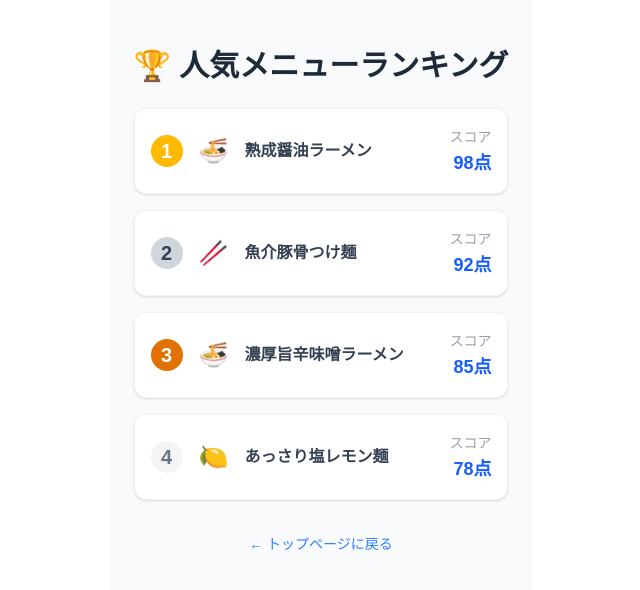
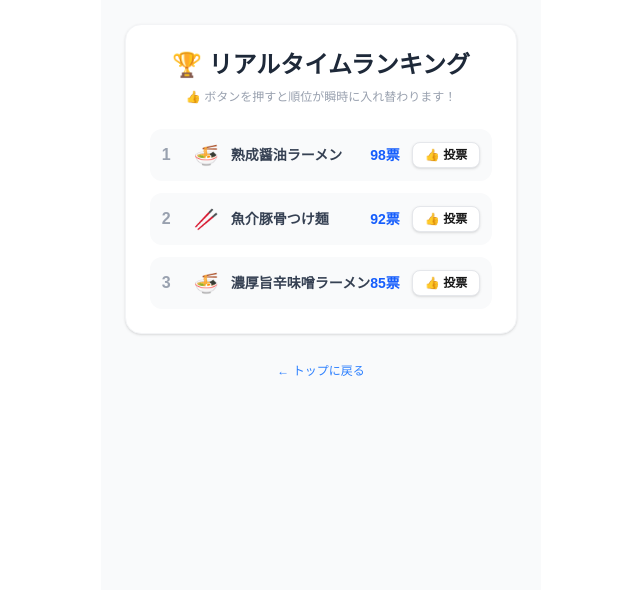
Before and after one commit to tatsutaa/nanzanculturalfestival, a Next.js app: page /ranking in a window 1280 px wide. Shown: the top 590 px of the page, without its empty margins (319-959 px from the left). Built offline with nearby package versions, Linux system fonts and the light colour scheme.

Commit message:
Firebaseを導入して完全遠隔リアルタイム化

```diff
--- /dev/null
+++ b/app/firebase.js
@@ -0,0 +1,20 @@
+import { initializeApp, getApps, getApp } from "firebase/app";
+import { getDatabase } from "firebase/database"; // 💡 データベース用のツールを読み込む
+
+const firebaseConfig = {
+  apiKey: "AIzaSyBs2Fm33hl_nhpKbv9Vx18Sm2Pe1Fs6B1g",
+  authDomain: "my-ticket-app-5b992.firebaseapp.com",
+  // 👇 ここが重要です！あなたのプロジェクトIDを元に自動生成されるURLを追加しました
+  databaseURL: "https://firebaseio.com",
+  projectId: "my-ticket-app-5b992",
+  storageBucket: "my-ticket-app-5b992.firebasestorage.app",
+  messagingSenderId: "825896838698",
+  appId: "1:825896838698:web:8800f62570070b48e54553",
+  measurementId: "G-FWL7NHZ59Y"
+};
+
+// サーバーサイドでの二重初期化を防ぐNext.js用の設定
+const app = getApps().length === 0 ? initializeApp(firebaseConfig) : getApp();
+const db = getDatabase(app); // 💡 データベースを初期化
+
+export { db }; // 💡 他のファイル（page.tsx）で使えるように「db」を外に公開する
--- a/app/ranking/page.tsx
+++ b/app/ranking/page.tsx
@@ -1,62 +1,51 @@
-import React from "react";
+"use client";
 
-// 🏆 ダミーのランキングデータ（ここを書き換えると表示が自動で変わります）
-const itemsData = [
-  { id: 1, name: "熟成醤油ラーメン", score: 98, image: "🍜" },
-  { id: 2, name: "濃厚旨辛味噌ラーメン", score: 85, image: "🍜" },
-  { id: 3, name: "魚介豚骨つけ麺", score: 92, image: "🥢" },
-  { id: 4, name: "あっさり塩レモン麺", score: 78, image: "🍋" },
-];
+import React, { useState } from "react";
 
-export default function RankingPage() {
-  // 💡 データを点数（score）が高い順に自動で並び替える処理
-  const sortedItems = [...itemsData].sort((a, b) => b.score - a.score);
+export default function RealtimeRankingPage() {
+  // 🏆 ランキング専用の状態管理
+  const [items, setItems] = useState([
+    { id: 1, name: "熟成醤油ラーメン", score: 98, image: "🍜" },
+    { id: 2, name: "濃厚旨辛味噌ラーメン", score: 85, image: "🍜" },
+    { id: 3, name: "魚介豚骨つけ麺", score: 92, image: "🥢" },
+  ]);
+
+  const handleVote = (id: number) => {
+    setItems(items.map(item => item.id === id ? { ...item, score: item.score + 1 } : item));
+  };
+
+  const sortedItems = [...items].sort((a, b) => b.score - a.score);
 
   return (
     <div className="max-w-md mx-auto min-h-screen p-6 bg-gray-50">
-      <h1 className="text-3xl font-extrabold text-center my-6 text-gray-800">
-        🏆 人気メニューランキング
-      </h1>
+      <div className="p-6 bg-white rounded-2xl shadow-sm border border-gray-100">
+        <h1 className="text-2xl font-black text-gray-800 mb-2 text-center">
+          🏆 リアルタイムランキング
+        </h1>
+        <p className="text-xs text-gray-400 mb-6 text-center">👍 ボタンを押すと順位が瞬時に入れ替わります！</p>
 
-      <div className="flex flex-col gap-4">
-        {/* 💡 .map() を使って、並び替えたデータを1つずつ画面に出力 */}
-        {sortedItems.map((item, index) => {
-          const rank = index + 1; // 順位（1から始まる）
-
-          return (
-            <div
-              key={item.id}
-              className="flex items-center justify-between p-4 bg-white rounded-xl shadow-sm border border-gray-100"
-            >
-              {/* 左側：順位と名前 */}
-              <div className="flex items-center gap-4">
-                <span className={`text-xl font-black w-8 h-8 flex items-center justify-center rounded-full ${
-                  rank === 1 ? "bg-amber-400 text-white" :
-                  rank === 2 ? "bg-gray-300 text-gray-700" :
-                  rank === 3 ? "bg-amber-600 text-white" : "bg-gray-100 text-gray-500"
-                }`}>
-                  {rank}
-                </span>
-                <span className="text-2xl">{item.image}</span>
-                <span className="font-bold text-gray-700">{item.name}</span>
+        <div className="flex flex-col gap-3">
+          {sortedItems.map((item, index) => (
+            <div key={item.id} className="flex items-center justify-between p-3 bg-gray-50 rounded-xl">
+              <div className="flex items-center gap-3">
+                <span className="font-black text-gray-400 w-5">{index + 1}</span>
+                <span className="text-xl">{item.image}</span>
+                <span className="font-bold text-gray-700 text-sm">{item.name}</span>
               </div>
-
-              {/* 右側：点数 */}
-              <div className="text-right">
-                <span className="text-sm text-gray-400">スコア</span>
-                <p className="text-lg font-black text-blue-600">{item.score}点</p>
+              <div className="flex items-center gap-3">
+                <span className="text-sm font-black text-blue-600">{item.score}票</span>
+                <button
+                  onClick={() => handleVote(item.id)}
+                  className="px-3 py-1 bg-white border border-gray-200 hover:border-blue-400 hover:text-blue-500 rounded-lg shadow-sm text-xs font-bold transition-all active:scale-90"
+                >
+                  👍 投票
+                </button>
               </div>
             </div>
-          );
-         return null;
-        })}
+          ))}
+        </div>
       </div>
-
-      <div className="text-center mt-8">
-        <a href="/" className="text-sm text-blue-500 hover:underline">
-          ← トップページに戻る
-        </a>
-      </div>
+      <p className="text-center mt-6"><a href="/" className="text-xs text-blue-500 hover:underline">← トップに戻る</a></p>
     </div>
   );
 }
--- /dev/null
+++ b/app/tickets/admin/page.tsx
@@ -0,0 +1,77 @@
+"use client";
+
+import React, { useState, useEffect } from "react";
+import { db } from "../../firebase"; // 💡 パスがずれる場合は "../firebase" などに調整してください
+import { ref, onValue, set } from "firebase/database";
+
+export default function AdminTicketPage() {
+  const [currentNumber, setCurrentNumber] = useState(0);
+  const [lastIssued, setLastIssued] = useState(0);
+
+  useEffect(() => {
+    // 📢 クラウド上のデータをリアルタイム監視
+    const currentRef = ref(db, "current_called_number");
+    const lastRef = ref(db, "last_issued_number");
+
+    const unsubCurrent = onValue(currentRef, (snapshot) => {
+      setCurrentNumber(snapshot.val() || 0);
+    });
+
+    const unsubLast = onValue(lastRef, (snapshot) => {
+      setLastIssued(snapshot.val() || 0);
+    });
+
+    return () => {
+      unsubCurrent();
+      unsubLast();
+    };
+  }, []);
+
+  // 次の客を呼び出す（クラウドを更新）
+  const handleNextCall = () => {
+    const nextNumber = currentNumber + 1;
+    set(ref(db, "current_called_number"), nextNumber);
+  };
+
+  // 全リセット
+  const handleResetAll = () => {
+    if (confirm("全ての整理券データをリセットして1番からに戻しますか？")) {
+      set(ref(db, "current_called_number"), 0);
+      set(ref(db, "last_issued_number"), 0);
+    }
+  };
+
+  return (
+    <div className="max-w-md mx-auto min-h-screen p-6 bg-red-50/50 flex flex-col justify-center">
+      <div className="p-6 bg-white rounded-2xl shadow-xl border border-red-100">
+        <h1 className="text-xl font-black text-red-600 mb-6 text-center">👨‍🍳 店員専用 管理画面</h1>
+
+        <div className="grid grid-cols-2 gap-4 mb-6">
+          <div className="text-center bg-gray-50 p-4 rounded-xl border">
+            <p className="text-xs text-gray-400 font-bold">現在のお呼び出し</p>
+            <p className="text-3xl font-black text-red-500">{currentNumber} 番</p>
+          </div>
+          <div className="text-center bg-gray-50 p-4 rounded-xl border">
+            <p className="text-xs text-gray-400 font-bold">発券済みの最新番号</p>
+            <p className="text-3xl font-black text-gray-700">{lastIssued} 番</p>
+          </div>
+        </div>
+
+        <button
+          onClick={handleNextCall}
+          disabled={currentNumber >= lastIssued && lastIssued > 0}
+          className="w-full py-5 bg-red-500 hover:bg-red-600 disabled:bg-gray-300 text-white font-bold rounded-xl shadow-md text-lg mb-8"
+        >
+          📢 次のお客様を呼び出す
+        </button>
+
+        <div className="border-t border-gray-150 pt-4 text-center">
+          <p className="text-xs text-gray-400 font-bold mb-2">待ち人数: {Math.max(0, lastIssued - currentNumber)} 人</p>
+          <button onClick={handleResetAll} className="px-3 py-1 bg-gray-100 hover:bg-red-100 text-gray-500 hover:text-red-600 text-xs font-bold rounded">
+            🛠️ 本日の番号を全リセット
+          </button>
+        </div>
+      </div>
+    </div>
+  );
+}
--- a/package.json
+++ b/package.json
@@ -9,6 +9,7 @@
     "lint": "eslint"
   },
   "dependencies": {
+    "firebase": "^12.19.0",
     "next": "16.3.6",
     "react": "19.2.8",
     "react-dom": "19.2.8"
```
Also changed, not shown: app/tickets/page.tsx (+71 -22 lines), 1 other file (tests, documents, lock files or other folders).
